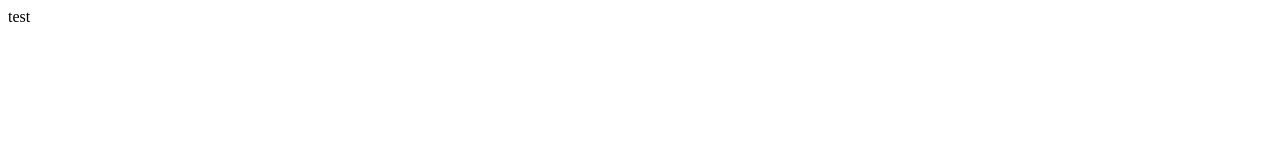
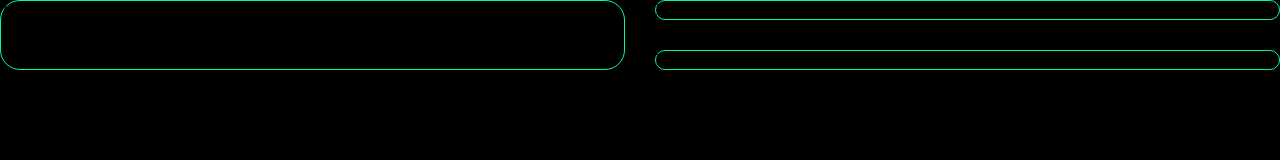
Before and after one commit to naaeoh/naae_portfolio, a plain HTML site: page index.html in a window 1280 px wide. Drawn offline with Linux system fonts and the light colour scheme.

Commit message:
파일 수정

```diff
--- a/index.html
+++ b/index.html
@@ -4,8 +4,15 @@
     <meta charset="UTF-8">
     <meta name="viewport" content="width=device-width, initial-scale=1.0">
     <title>naae</title>
+
+    <link rel="stylesheet" href="./css/style.css">
 </head>
 <body>
+    <section class="sec_1">
+        <article class="big_box">1</article>
+        <article>2</article>
+        <article>3</article>
+    </section>
     test
 </body>
 </html>
--- /dev/null
+++ b/scss/style.scss
@@ -0,0 +1,31 @@
+@charset "UTF-8";
+
+html, body {
+    margin: 0 auto;
+    padding: 0;
+    background-color: #000;
+}
+
+a:link { text-decoration: none; }
+a:visited, a:active { color: #000; }
+
+li { list-style-type: none; }
+
+.sec_1 {
+    display: grid;
+    grid-template-columns: 1fr 1fr;
+    grid-template-rows: 2fr 2fr;
+    grid-gap: 30px;
+
+    article {
+        background-color: #000;
+        border: 1px solid #00FF9C;
+        border-radius: 20px;
+
+    }
+
+    .big_box {
+        grid-row: 1 / span 2;
+    }
+    //gg
+}
```
Also changed, not shown: css/style.css (added), 1 other file.
